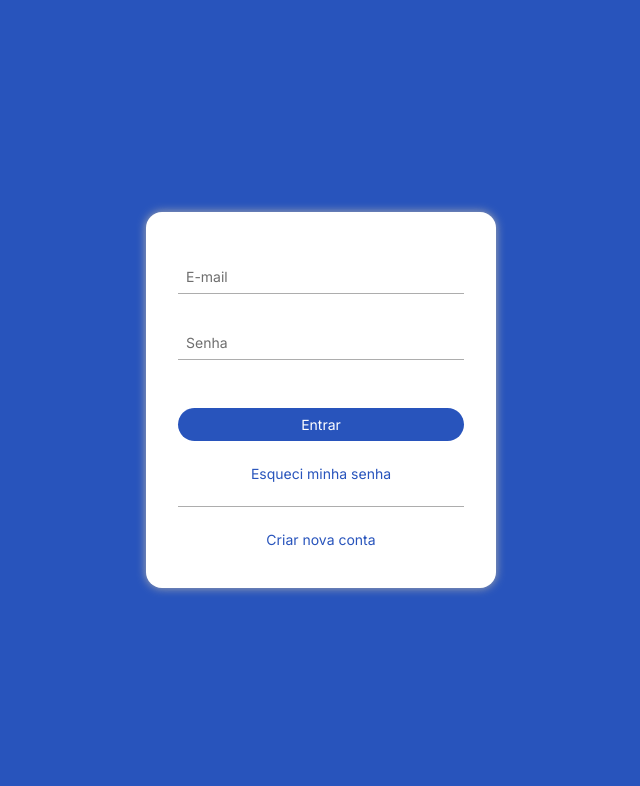
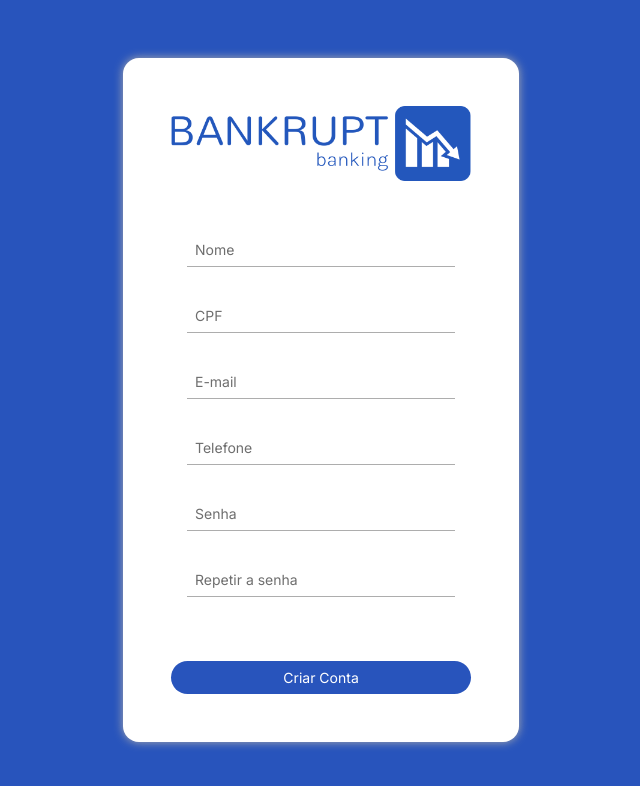
Before and after one commit to dergeister/bankrupt, a Vue app: page /register in a window 1280 px wide. Shown: the top 786 px of the page, without its empty margins (319-959 px from the left). Built offline with nearby package versions, Linux system fonts and the light colour scheme.

Commit message:
register work in progress

```diff
--- /dev/null
+++ b/src/components/organisms/forms/RegisterForm.vue
@@ -0,0 +1,187 @@
+<template>
+<form
+  class="register-form"
+  @submit.prevent="submit"
+>
+  <img
+    src="../../../assets/logos/logo.png"
+    alt="logo"
+    class="register-form__logo"
+  >
+  <div class="register-form__fields">
+    <div class="register-form__fields__name">
+      <InputText
+        :label="t('data.name')"
+        v-model="v$.name.$model"
+      />
+      <ValidationMessage
+        :label="t('error.name')"
+        :show="submitted && v$.name.$invalid"
+      />
+    </div>
+    <div class="register-form__fields__cpf">
+      <InputText
+        :label="t('data.cpf')"
+        type="text"
+        v-model="v$.cpf.$model"
+      />
+      <ValidationMessage
+        :label="t('error.cpf')"
+        :show="submitted && v$.cpf.$invalid"
+      />
+    </div>
+    <div class="register-form__fields__email">
+      <InputText
+        :label="t('data.email')"
+        type="email"
+        v-model="v$.email.$model"
+      />
+      <ValidationMessage
+        :label="t('error.email')"
+        :show="submitted && v$.email.$invalid"
+      />
+    </div>
+    <div class="register-form__fields__phone">
+      <InputText
+        :label="t('data.phone')"
+        type="text"
+        v-model="v$.phone.$model"
+      />
+      <ValidationMessage
+        :label="t('error.phone')"
+        :show="submitted && v$.phone.$invalid"
+      />
+    </div>
+    <div class="register-form__fields__password">
+      <InputText
+        :label="t('data.password')"
+        type="password"
+        v-model="v$.password.$model"
+      />
+      <ValidationMessage
+        :label="t('error.password')"
+        :show="submitted && v$.password.$invalid"
+      />
+    </div>
+    <div class="register-form__fields__repeat-password">
+      <InputText
+        :label="t('data.repeatPassword')"
+        type="password"
+        v-model="v$.repeatPassword.$model"
+      />
+      <ValidationMessage
+        :label="t('error.repeatPassword')"
+        :show="submitted && v$.repeatPassword.$invalid"
+      />
+    </div>
+  </div>
+  <div class="register-form__buttons">
+    <Button
+      type="submit"
+      :label="t('button.register')"
+      :full-width="true"
+      :disabled="isLoading"
+    />
+  </div>
+</form>
+</template>
+
+<script setup>
+import { ref, reactive } from 'vue';
+import { useI18n } from 'vue-i18n';
+import { useVuelidate } from '@vuelidate/core';
+import { required, email, minLength } from '@vuelidate/validators';
+import { storeToRefs } from 'pinia'
+
+import InputText from '../../atoms/inputs/InputText.vue';
+import Button from '../../atoms/buttons/Button.vue';
+import ValidationMessage from '../../atoms/text/ValidationMessage.vue';
+
+import useEmitter from '../../../composables/useEmitter';
+import { useAuthenticationStore } from '../../../stores/authentication';
+
+import '../../../assets/styles/form.scss';
+
+const { t } = useI18n();
+const emitter = useEmitter();
+const authStore = useAuthenticationStore();
+
+const submitted = ref(false);
+const { isLoading } = storeToRefs(authStore);
+
+const form = reactive({
+  name: '',
+  cpf: '',
+  email: '',
+  phone: '',
+  password: '',
+  repeatPassword: '',
+});
+
+const rules = {
+  name: {
+    required
+  },
+  cpf: {
+    required
+  },
+  email: {
+    email,
+    required
+  },
+  phone: {
+    required
+  },
+  password: {
+    minLength: minLength(8),
+    required
+  },
+  repeatPassword: {
+    required
+  },
+};
+
+const v$ = useVuelidate(rules, form);
+
+const submit = async () => {
+  submitted.value = true;
+
+  if (v$.value.$invalid) {
+    return;
+  }
+
+  emitter.emit('register-attempt', {...form});
+}
+</script>
+
+<style lang="scss" scoped>
+.register-form {
+  padding: 3rem;
+  border-radius: 16px;
+  box-shadow: 0 0 10px $gray-400;
+  background-color: $white-100;
+  text-align: center;
+
+  &__logo {
+    width: 300px;
+    margin-bottom: 2rem;
+  }
+
+  &__fields {
+    // display: grid;
+    // grid-template-columns: 1fr 1fr;
+
+    > div {
+      padding: 1rem;
+    }
+  }
+
+  &__buttons {
+    margin-top: 3rem;
+  }
+
+  @media (max-width: $media-breakpoint)  {
+    width: 300px;
+  }
+}
+</style>
--- a/src/components/views/guest/Register.vue
+++ b/src/components/views/guest/Register.vue
@@ -1,11 +1,11 @@
 <template>
 <div class="create-account">
-  <LoginForm />
+  <RegisterForm />
 </div>
 </template>
 
 <script setup>
-import LoginForm from '../../organisms/forms/LoginForm.vue';
+import RegisterForm from '../../organisms/forms/RegisterForm.vue';
 import useEmitter from '../../../composables/useEmitter';
 import { useRouter } from 'vue-router';
 import { useAuthenticationStore } from '../../../stores/authentication';
--- a/src/i18n/pt-BR/index.js
+++ b/src/i18n/pt-BR/index.js
@@ -1,16 +1,25 @@
 export default {
   data: {
+    name: 'Nome',
+    cpf: 'CPF',
     email: 'E-mail',
+    phone: 'Telefone',
     password: 'Senha',
-    passwordStrength: 'A senha deve conter ao mínimo 8 caracteres'
+    passwordStrength: 'A senha deve conter ao mínimo 8 caracteres',
+    repeatPassword: 'Repetir a senha'
   },
   button: {
     login: 'Entrar',
     forgotPassword: 'Esqueci minha senha',
-    createNewAccount: 'Criar nova conta'
+    createNewAccount: 'Criar nova conta',
+    register: 'Criar Conta'
   },
   error: {
+    name: 'Nome inválido',
+    cpf: 'CPF inválido',
     email: 'E-mail inválido',
+    phone: 'Telefone inválido',
     password: 'Senha inválida',
+    repeatPassword: 'As senhas devem ser iguais',
   }
 }
```
